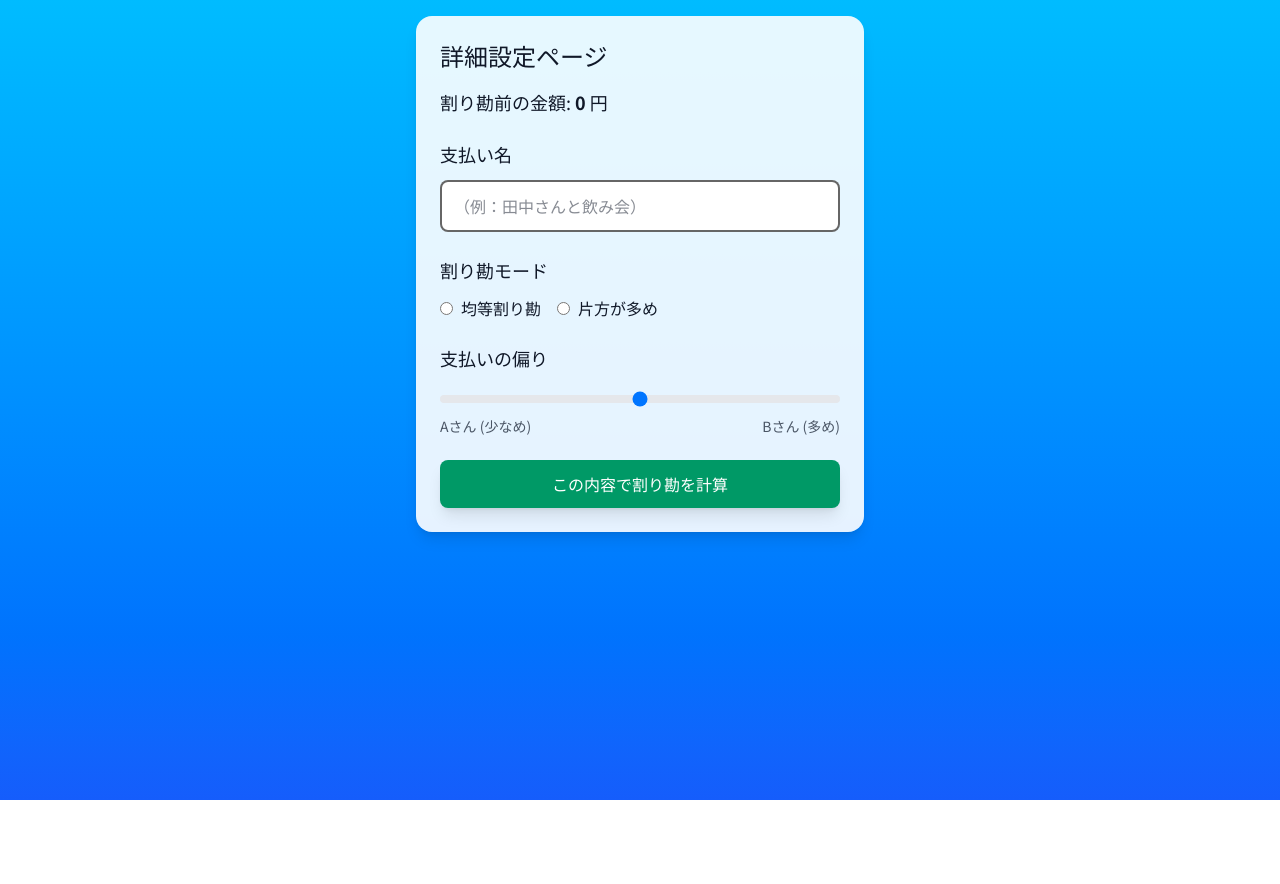
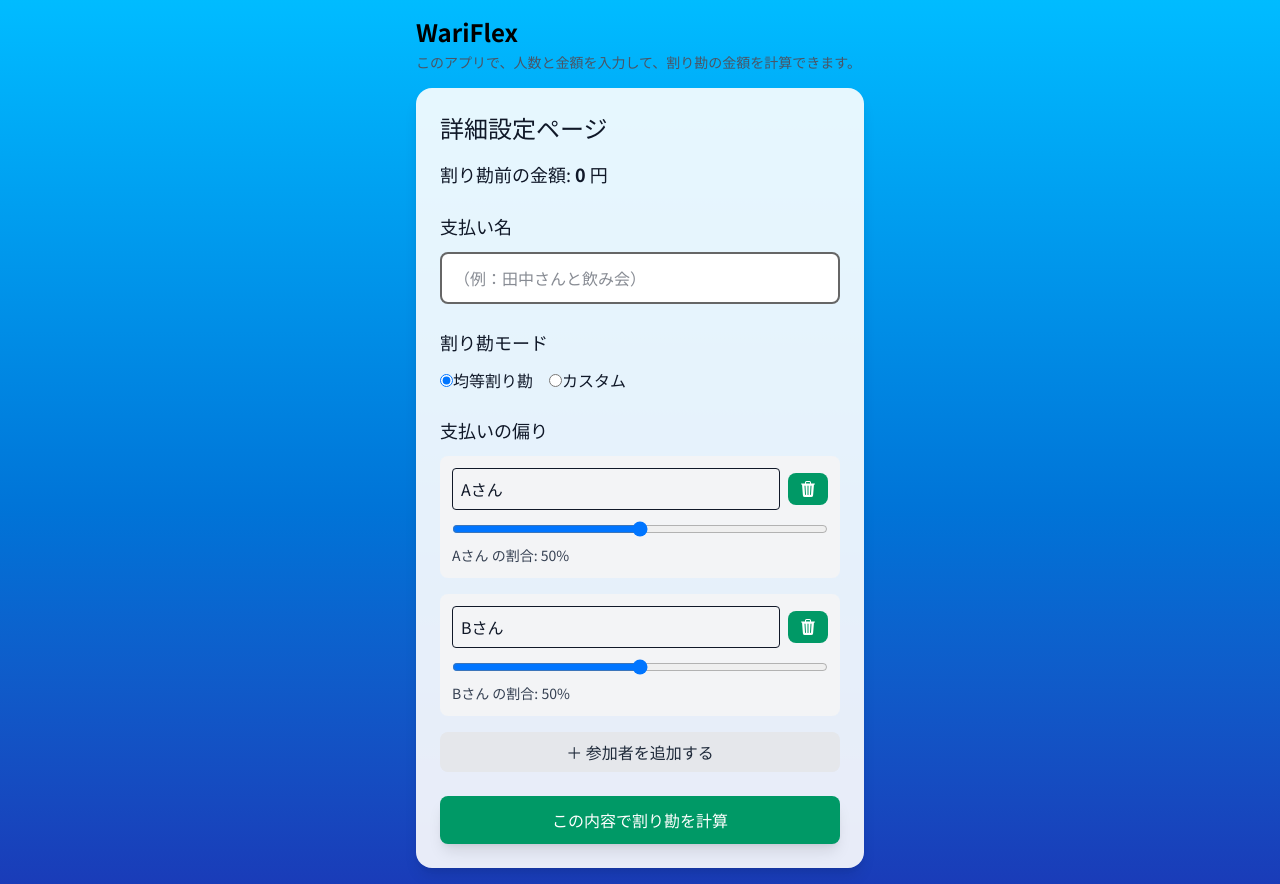
Before and after one commit to Kannii0620/Wariflex, a React (Vite) app: page /detail-settings in a window 1280 px wide. Before the commit the page ends 800 px from the top, so only its background shows below. Built offline with nearby package versions, Linux system fonts and the light colour scheme.

Commit message:
複数人の支払処理に対応

```diff
--- a/src/App.tsx
+++ b/src/App.tsx
@@ -13,17 +13,17 @@
 export default function App() {
   return (
   // ↓ 背景用のdiv (画面全体にグラデーションをかける)
-            <div className="min-h-screen bg-linear-to-b from-blue-400 to-blue-700">
+   <div className="min-h-screen bg-linear-to-b from-sky-400 to-blue-800">
     {/* ↓ 中身用のdiv (最大幅と中央寄せを担当) */}
      <div className="max-w-md mx-auto">
-                        <main className="p-4"> {/* ここにあった重複する max-w-md mx-auto は削除 */}
+      <main className="p-4">
        <Header />
        <AddPayment />
 
-                              <hr className="my-6 border-gray-300/50" /> {/*←　ここに線と余白を追加*/}
-
+       <hr className="my-6 border-gray-300/50" />
        <PaymentList />
        <hr className="my-6 border-gray-300/50" />
+
       </main>
       <BottomNav />
      </div>
--- a/src/pages/DetailSettings.tsx
+++ b/src/pages/DetailSettings.tsx
@@ -1,45 +1,127 @@
-import React from 'react';
+import React, { useState } from 'react';
 import { useLocation } from 'react-router-dom';
+import Header from '../components/Header'; // Header を import
+import { BsFillTrash3Fill } from "react-icons/bs";
+
+// TypeScriptのための「型」定義
+type Participant = {
+  id: number;
+  name: string;
+  percentage: number;
+};
 
 export default function DetailSettings() {
   const location = useLocation();
   const amount = location.state?.amount || 0;
 
+  // 「支払い名」の状態
+  const [paymentName, setPaymentName] = useState("");
+
+  // 「割り勘モード」の状態 (初期値は "even" = 均等)
+  const [splitMode, setSplitMode] = useState("even");
+
+  // 「参加者リスト」の状態
+  const [participants, setParticipants] = useState<Participant[]>([
+    { id: 1, name: 'Aさん', percentage: 50 },
+    { id: 2, name: 'Bさん', percentage: 50 },
+  ]);
+
+  // 参加者の名前を変更する関数
+  const handleNameChange = (id: number, newName: string) => {
+    setParticipants(currentParticipants =>
+      currentParticipants.map(person =>
+        person.id === id ? { ...person, name: newName } : person
+      )
+    );
+  };
+
+  // 参加者のスライダーを動かす関数
+  const handleSliderChange = (id: number, newValue: number) => {
+    const totalParticipants = participants.length;
+    // 自分以外の参加者
+    const otherParticipants = participants.filter(p => p.id !== id);
+
+    // 自分が動かした量
+    const change = newValue - participants.find(p => p.id === id)!.percentage;
+
+    // 他の参加者一人あたりが減るべき量
+    const changePerOther = otherParticipants.length > 0 ? change / otherParticipants.length : 0;
+
+    setParticipants(currentParticipants =>
+      currentParticipants.map(person => {
+        // 動かした本人
+        if (person.id === id) {
+          return { ...person, percentage: newValue };
+        }
+        // 他の参加者
+        if (otherParticipants.find(p => p.id === person.id)) {
+          // 他の人の割合を自動で減らす (0%未満にはならない)
+          const adjustedPercentage = Math.max(0, person.percentage - changePerOther);
+          return { ...person, percentage: adjustedPercentage };
+        }
+        return person;
+      })
+    );
+  };
+
+  // 参加者を追加する関数
+  const addParticipant = () => {
+    // 新しい参加者のIDを計算 (今の最大ID + 1、または参加者がいなければ 1)
+    const newId = participants.length > 0 ? Math.max(...participants.map(p => p.id)) + 1 : 1;
+
+    const newParticipant: Participant = {
+      id: newId,
+      name: `（${participants.length + 1}人目）`,
+      percentage: 0 //　初期値は0%
+    };
+
+    setParticipants(currentParticipants =>
+      [...currentParticipants, newParticipant]
+    );
+  };
+
+  // 参加者を削除する関数
+  const removeParticipant = (id: number) => {
+    // 削除したい人（id）「以外」の全員で新しい配列を作る
+    setParticipants(currentParticipants =>
+      currentParticipants.filter(person => person.id !== id)
+    );
+  };
+
   return (
-    <div className="min-h-screen bg-linear-to-b from-sky-400 to-blue-600 p-4">
-      <div className="max-w-md mx-auto bg-white/90 p-6 rounded-2xl shadow-lg text-gray-900">
+    <div className="min-h-screen bg-linear-to-b from-sky-400 to-blue-800 p-4">
+      <div className="max-w-md mx-auto">
+        <Header />
+        <div className="bg-white/90 p-6 rounded-2xl shadow-lg text-gray-900 mt-4">
+
           <h1 className="text-2xl font-semibold mb-4">詳細設定ページ</h1>
-
           <p className="text-lg mb-6">
             割り勘前の金額: <strong>{amount} 円</strong>
           </p>
 
-
-        {/* --- ↓ 「支払い名」の入力欄をここに追加 --- */}
+          {/* --- 「支払い名」 --- */}
           <div className="mb-6">
-          <label className="block text-lg font-semibold mb-3">
-            支払い名
-          </label>
+            <label className="block text-lg font-semibold mb-3">支払い名</label>
             <input
               type="text"
               placeholder="（例：田中さんと飲み会）"
               className="w-full p-3 bg-white rounded-lg border-2 border-black/60 focus:ring-2 focus:ring-emerald-500 focus:border-transparent"
-          // (ここに value と onChange を後で追加します)
+              value={paymentName}
+              onChange={(e) => setPaymentName(e.target.value)}
             />
           </div>
 
-        {/* --- 1. 割り勘モード選択 --- */}
-
+          {/* --- 割り勘モード選択 --- */}
           <div className="mb-6">
             <label className="block text-lg font-semibold mb-3">割り勘モード</label>
-          {/* (ラジオボタン ...) */}
             <div className="flex gap-4">
               <label>
                 <input
                   type="radio"
                   name="splitMode"
                   value="even"
-                className="mr-2"
+                  checked={splitMode === 'even'}
+                  onChange={(e) => setSplitMode(e.target.value)}
                 />
                 均等割り勘
               </label>
@@ -48,36 +130,72 @@
                   type="radio"
                   name="splitMode"
                   value="uneven"
-                className="mr-2"
+                  checked={splitMode === 'uneven'}
+                  onChange={(e) => setSplitMode(e.target.value)}
                 />
-              片方が多め
+                カスタム
               </label>
             </div>
           </div>
 
-        {/* --- 2. 支払いの偏り指定 (スライダー) --- */}
+          {/* --- 支払いの偏り指定 --- */}
           <div className="mb-6">
             <label className="block text-lg font-semibold mb-3">支払いの偏り</label>
-          {/* (スライダー ...) */}
+
+            {participants.map((person) => (
+              <div key={person.id} className="mb-4 p-3 bg-gray-100 rounded-lg">
+
+                {/* 名前入力と削除ボタン */}
+                <div className="flex justify-between items-center mb-2 gap-2">
+                  <input
+                    type="text"
+                    value={person.name}
+                    onChange={(e) => {
+                      handleNameChange(person.id, e.target.value);
+                    }}
+                    className="w-full p-2 border rounded"
+                  />
+                  <button
+                    onClick={() => removeParticipant(person.id)}
+                    className="px-3 py-2 bg-emerald-600 text-white rounded-lg hover:bg-emerald-700"
+                  >
+                    <BsFillTrash3Fill />
+                  </button>
+                </div>
+
+                {/* 各参加者のスライダー */}
                 <input
                   type="range"
                   min="0"
                   max="100"
-            defaultValue="50"
-            className="w-full h-2 bg-gray-200 rounded-lg appearance-none cursor-pointer"
+                  value={person.percentage}
+                  onChange={(e) => {
+                    handleSliderChange(person.id, Number(e.target.value));
+                  }}
+                  className="w-full"
                 />
-          <div className="flex justify-between text-sm text-gray-600 mt-2">
-            <span>Aさん (少なめ)</span>
-            <span>Bさん (多め)</span>
+                <span className="text-sm text-gray-700">{person.name} の割合: {person.percentage}%</span>
               </div>
+            ))}
+
+            {/* 「参加者を追加」ボタン */}
+            <button
+              onClick={() => {
+                addParticipant();
+              }}
+              className="w-full p-2 bg-gray-200 text-gray-800 rounded-lg font-semibold hover:bg-gray-300"
+            >
+              ＋ 参加者を追加する
+            </button>
           </div>
 
-        {/* --- 3. 決定ボタン --- */}
+          {/* --- 決定ボタン --- */}
           <button className="w-full bg-emerald-600 text-white font-semibold p-3 rounded-lg shadow-lg hover:bg-emerald-700">
             この内容で割り勘を計算
           </button>
 
         </div>
       </div>
+    </div>
   );
 }
--- a/src/pages/PaymentCompleted.tsx
+++ b/src/pages/PaymentCompleted.tsx
@@ -5,6 +5,8 @@
       <p className="text-gray-700">
         精算リストへの登録処理は正常に完了しました。
         《未精算の支払いリスト》より、お支払いしてください。
+
+        {/* ここに支払いのリザルトを表示 */}
       </p>
     </div>
   );
```
Lines whose indentation alone changed are shown as unchanged.
